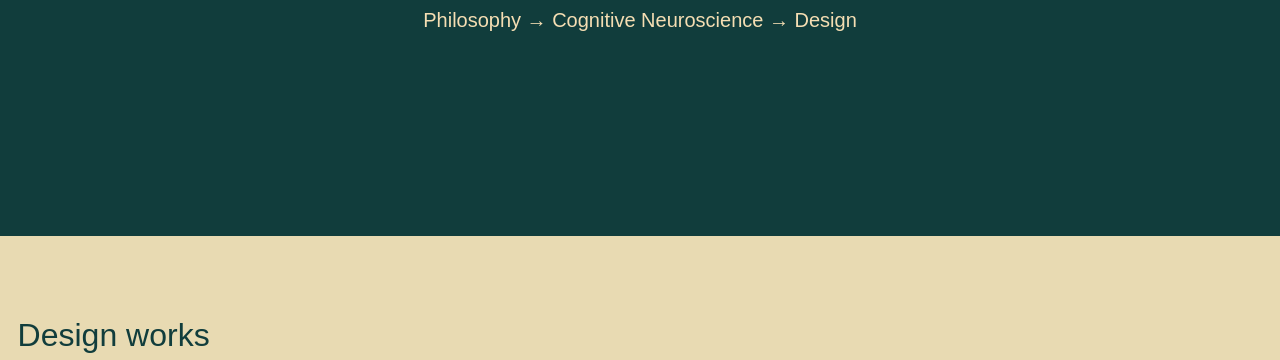
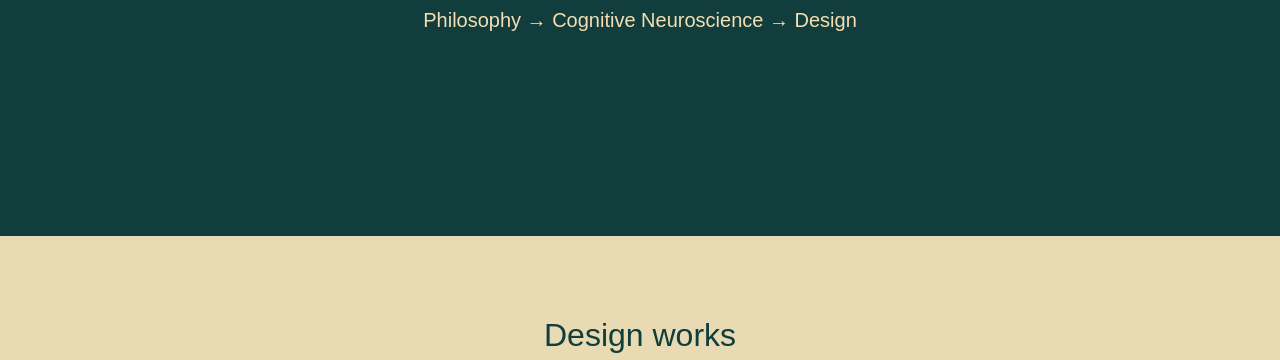
Before and after one commit to joycexgao/joycexgao.github.io, a plain HTML site: page index.html in a window 1280 px wide. Shown: the part 564-924 px from the top of the page. Drawn offline with nearby package versions, Linux system fonts and the light colour scheme; a web font is replaced by a local one.

Commit message:
center text

```diff
--- a/index.html
+++ b/index.html
@@ -70,7 +70,7 @@
 
 
     <div id="projects" class="project-wrapper" style="background-color: #E8DAB2;">
-      <div class="section-heading" style="background-color: #E8DAB2; width: 100%; ">
+      <div class="container section-heading" style="background-color: #E8DAB2;  ">
         <h2>Design works</h2>
       </div>
         <div class="card mb-3 project-card border-white rounded" style="width: 46%">
--- a/style.css
+++ b/style.css
@@ -88,8 +88,9 @@ html{
 
 .section-heading{
   font-family: 'Signika Negative', sans-serif;
-  padding-left: 1.1rem;
   color: #113D3C;
+  text-align: center;
+  padding-bottom: 1.5rem;
 }
 
 .myFooter{
```
